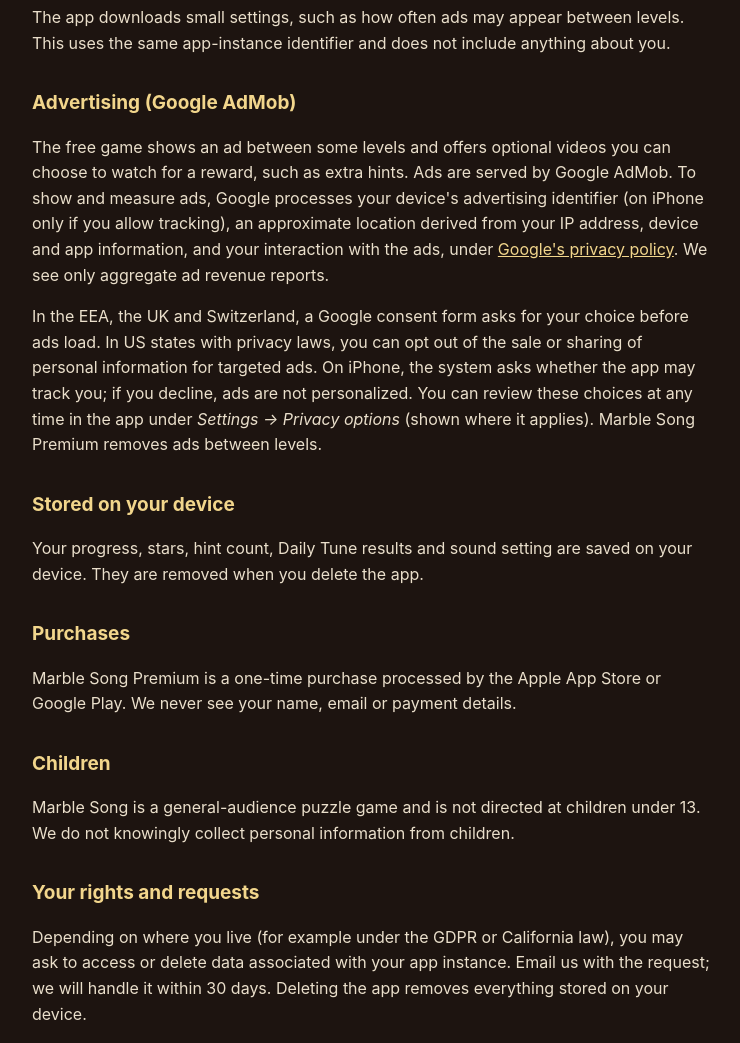
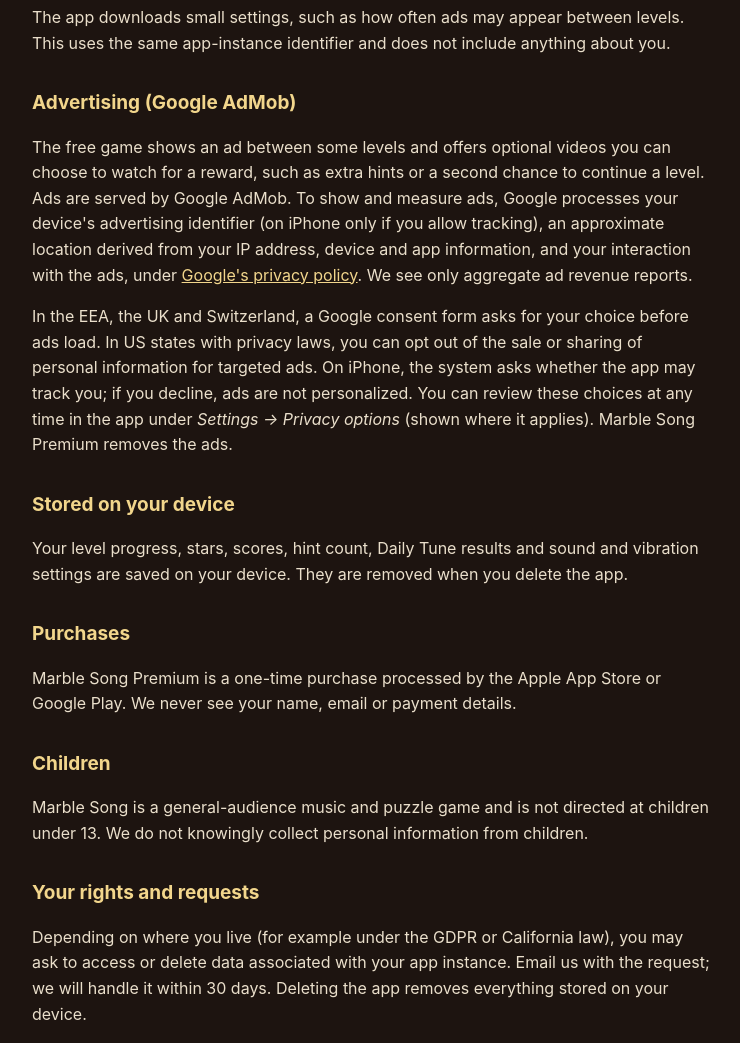
Before and after one commit to mustafasalimerek-bit/marble-song-legal, a plain HTML site: page privacy.html in a window 1280 px wide. Shown: the part 1020-2063 px from the top of the page, without its empty margins (268-1008 px from the left). Drawn offline with Linux system fonts and the light colour scheme.

Commit message:
Privacy: music and puzzle game; Continue reward; Premium removes the ads; level progress and vibration stored on device

```diff
--- a/privacy.html
+++ b/privacy.html
@@ -26,17 +26,17 @@
   <p>The app downloads small settings, such as how often ads may appear between levels. This uses the same app-instance identifier and does not include anything about you.</p>
 
   <h2>Advertising (Google AdMob)</h2>
-  <p>The free game shows an ad between some levels and offers optional videos you can choose to watch for a reward, such as extra hints. Ads are served by Google AdMob. To show and measure ads, Google processes your device's advertising identifier (on iPhone only if you allow tracking), an approximate location derived from your IP address, device and app information, and your interaction with the ads, under <a href="https://policies.google.com/technologies/partner-sites">Google's privacy policy</a>. We see only aggregate ad revenue reports.</p>
-  <p>In the EEA, the UK and Switzerland, a Google consent form asks for your choice before ads load. In US states with privacy laws, you can opt out of the sale or sharing of personal information for targeted ads. On iPhone, the system asks whether the app may track you; if you decline, ads are not personalized. You can review these choices at any time in the app under <em>Settings → Privacy options</em> (shown where it applies). Marble Song Premium removes ads between levels.</p>
+  <p>The free game shows an ad between some levels and offers optional videos you can choose to watch for a reward, such as extra hints or a second chance to continue a level. Ads are served by Google AdMob. To show and measure ads, Google processes your device's advertising identifier (on iPhone only if you allow tracking), an approximate location derived from your IP address, device and app information, and your interaction with the ads, under <a href="https://policies.google.com/technologies/partner-sites">Google's privacy policy</a>. We see only aggregate ad revenue reports.</p>
+  <p>In the EEA, the UK and Switzerland, a Google consent form asks for your choice before ads load. In US states with privacy laws, you can opt out of the sale or sharing of personal information for targeted ads. On iPhone, the system asks whether the app may track you; if you decline, ads are not personalized. You can review these choices at any time in the app under <em>Settings → Privacy options</em> (shown where it applies). Marble Song Premium removes the ads.</p>
 
   <h2>Stored on your device</h2>
-  <p>Your progress, stars, hint count, Daily Tune results and sound setting are saved on your device. They are removed when you delete the app.</p>
+  <p>Your level progress, stars, scores, hint count, Daily Tune results and sound and vibration settings are saved on your device. They are removed when you delete the app.</p>
 
   <h2>Purchases</h2>
   <p>Marble Song Premium is a one-time purchase processed by the Apple App Store or Google Play. We never see your name, email or payment details.</p>
 
   <h2>Children</h2>
-  <p>Marble Song is a general-audience puzzle game and is not directed at children under 13. We do not knowingly collect personal information from children.</p>
+  <p>Marble Song is a general-audience music and puzzle game and is not directed at children under 13. We do not knowingly collect personal information from children.</p>
 
   <h2>Your rights and requests</h2>
   <p>Depending on where you live (for example under the GDPR or California law), you may ask to access or delete data associated with your app instance. Email us with the request; we will handle it within 30 days. Deleting the app removes everything stored on your device.</p>
```
